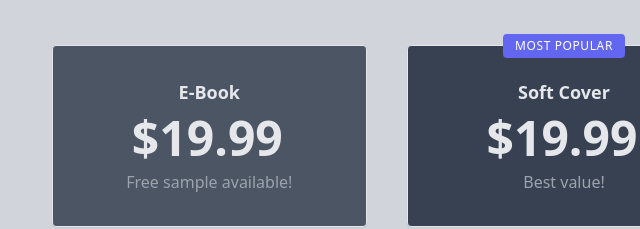
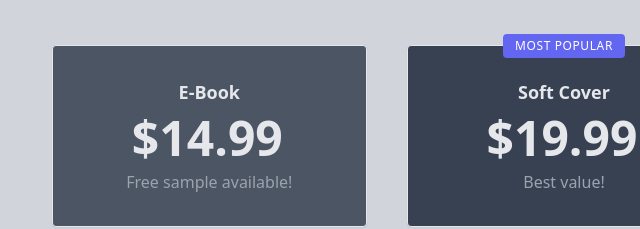
Before and after one commit to andreicozma1/future-horizons, a plain HTML site: page sales_page.html in a window 1280 px wide. Shown: the part 2340-2569 px from the top of the page, 76-716 px from the left. Drawn offline with nearby package versions, Linux system fonts and the light colour scheme.

Commit message:
Quick update/fix

```diff
--- a/sales_page.html
+++ b/sales_page.html
@@ -243,7 +243,7 @@
 				</div>
 				<div class="flex items-center justify-center mt-2">
 					<div class="mr-1 text-5xl font-bold">
-						$19.99
+						$14.99
 					</div>
 				</div>
 				<div class="mt-2 space-y-3">
```
